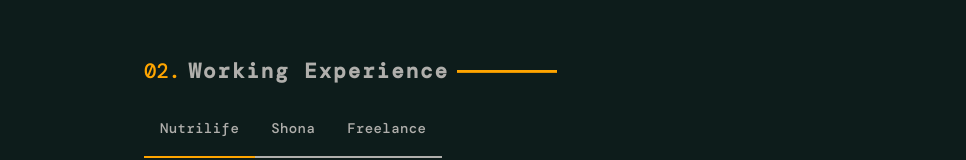
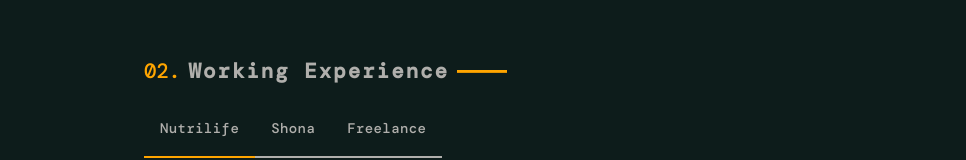
Before and after one commit to ImoDavid/localhost, a React (Vite) app: page /nav in a window 1280 px wide. Shown: the part 1607-1767 px from the top of the page, without its empty margins (112-1078 px from the left). Built offline with nearby package versions, Linux system fonts and the light colour scheme; a web font is replaced by a local one.

Commit message:
feat: mobile query 3.0

```diff
--- a/src/components/Experience/Experience.jsx
+++ b/src/components/Experience/Experience.jsx
@@ -44,7 +44,7 @@ const StyledWorktext = styled(Typography)({
   color: colors.OFF_WHITE,
   marginLeft: "0.5rem",
   paddingRight: ["10rem", "0.7rem"],
-  fontSize: "0.9rem",
+  fontSize: ["0.6rem", "0.9rem"],
 });
 
 const Experience = () => {
@@ -64,10 +64,14 @@ const Experience = () => {
             paddingX={["1rem", "12rem"]}
             marginTop={["13.5rem", "10rem"]}
             marginBottom={["1rem", "2rem"]}
-            marginX={["8rem", "0rem"]}
+            marginX={["6.5rem", "0rem"]}
           >
             <Box>
-              <Heading number={"02."} title={"working experience"} />
+              <Heading
+                number={"02."}
+                title={"working experience"}
+                divWidth="50px"
+              />
             </Box>
             <Box>
               <Stack direction={"row"} paddingY={2}>
--- a/src/components/typography/Heading.jsx
+++ b/src/components/typography/Heading.jsx
@@ -2,13 +2,13 @@ import React from "react";
 import { Stack, Typography, Divider } from "@mui/material";
 import { colors } from "../../styles/globals";
 
-const Heading = ({ number, title }) => {
+const Heading = ({ number, title, divWidth="100px" }) => {
   return (
     <>
       <Stack direction={"row"} justifyContent={"start"} alignItems={"center"}>
         <Typography
           variant="h1"
-          fontSize={"1.3rem"}
+          fontSize={["0.9rem","1.3rem"]}
           fontWeight={"500"}
           color={colors.ORANGE}
           mr={"0.5rem"}
@@ -26,9 +26,9 @@ const Heading = ({ number, title }) => {
           {title}
         </Typography>
         <Divider
-          sx={{ height: ".1rem", marginX: ".5rem" }}
+          sx={{ height: ".1rem", marginLeft: ".5rem" }}
           color={colors.ORANGE}
-          width={["100px", "200px"]}
+          width={[divWidth, "200px"]}
         />
       </Stack>
     </>
```
